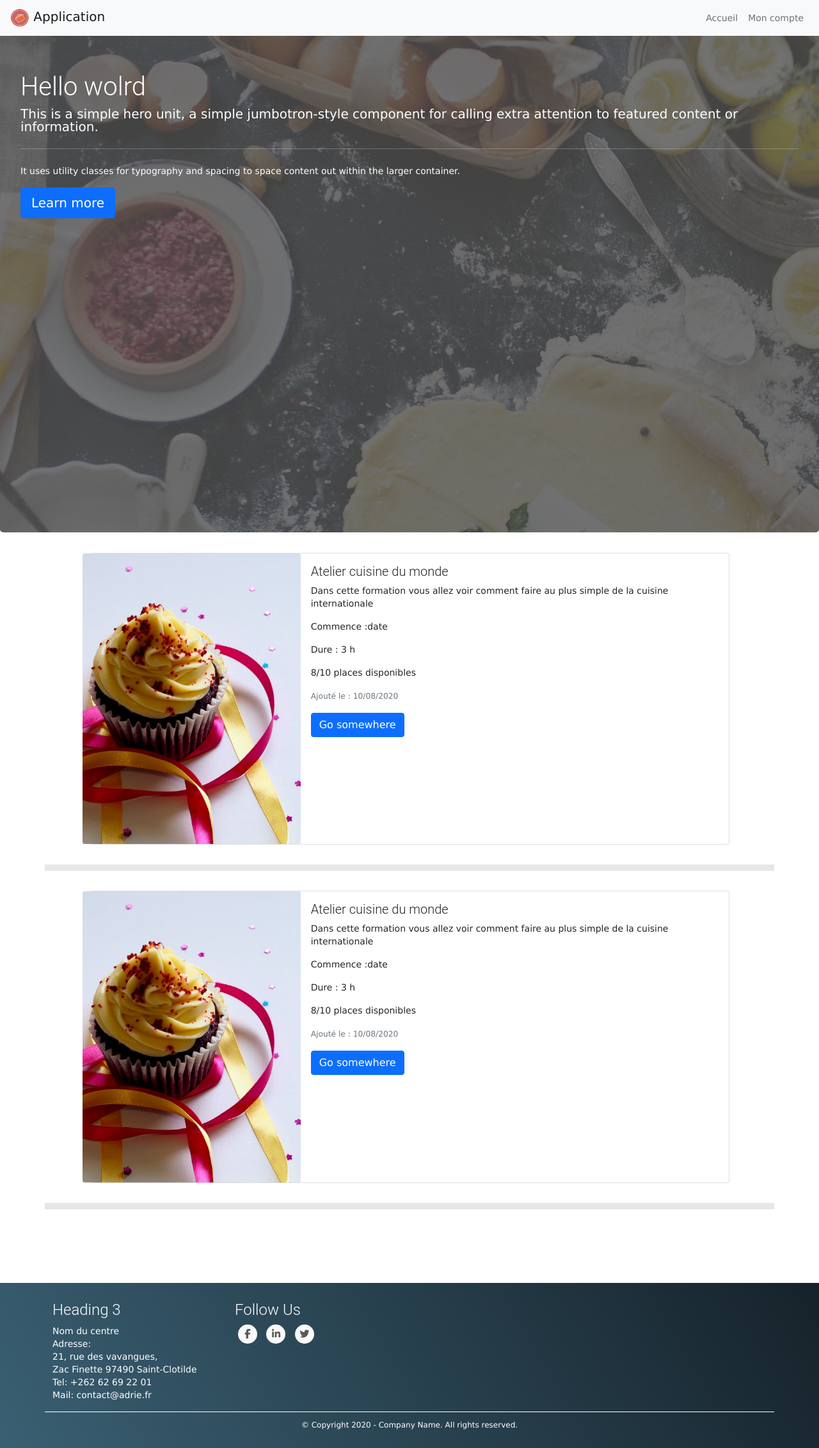
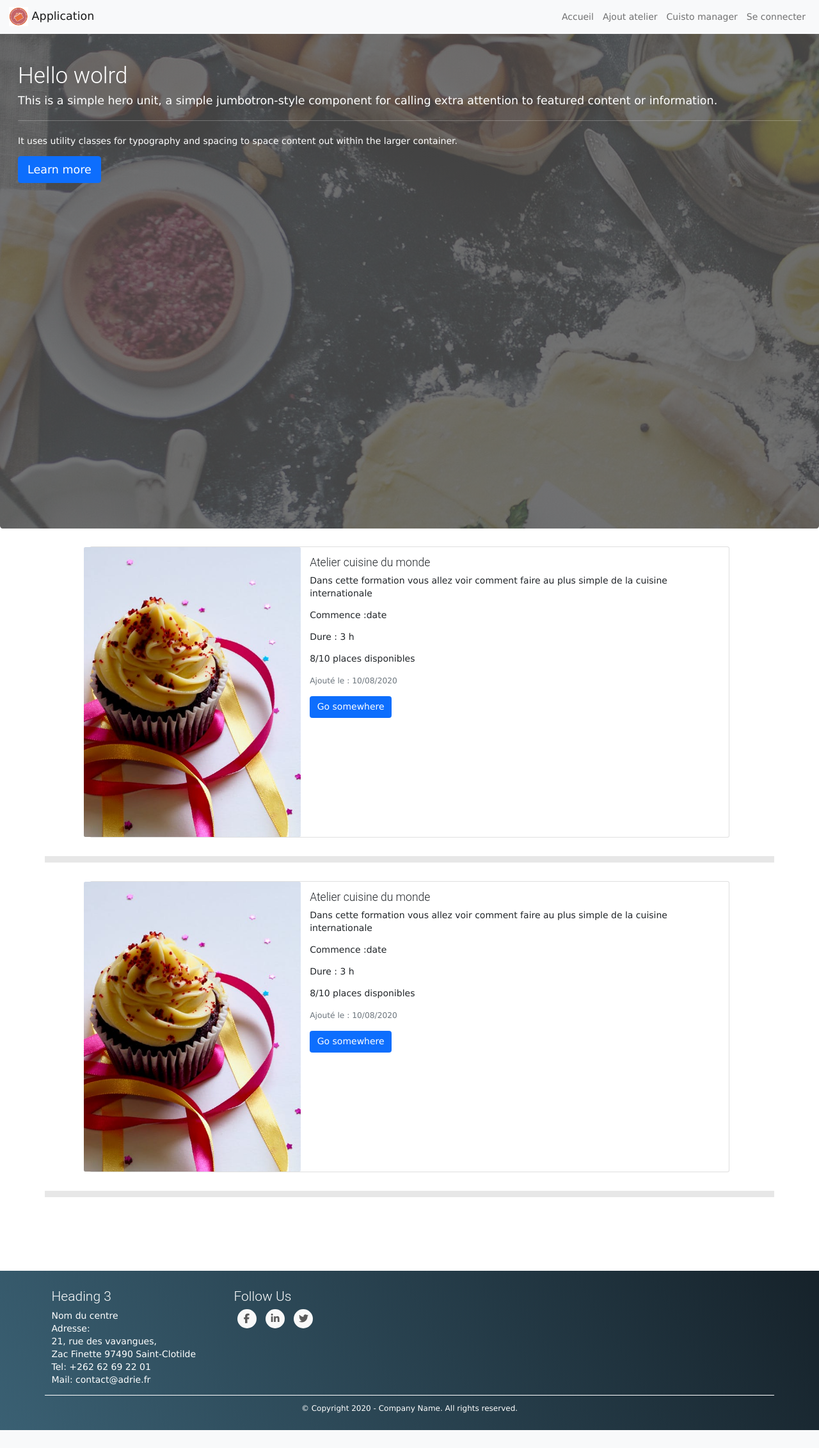
Before and after one commit to nmd974/cuisine-forms-974, a PHP site: page /src/pages/home.php in a window 1280 px wide. Shown: the whole page at 64% size. After the commit the page ends 2235 px from the top, so only its background shows below. Run offline with PHP 8.4, Linux system fonts and the light colour scheme; some libraries are stand-ins or nearby versions; grey boxes are pictures that could not be loaded.

Commit message:
modification du dossier

```diff
--- a/data/ateliers.json
+++ b/data/ateliers.json
@@ -11,6 +11,7 @@
         "participants": ["id user1", "id user 2"],
         "prix":120,
         "image":"gateau1.jpeg",
+        "proprietaire":2,
         "etat_ajout" : "Ajouté le :",
         "etat_atelier":"desactive"
     },
--- a/src/includes/ateliersCrees.php
+++ b/src/includes/ateliersCrees.php
@@ -1,5 +1,5 @@
 <div class="container-fluid mt-5">
-    <h2 class="text-center align-middle mb-5 font-weight-bold">Liste des ateliers</h2>
+    <h2 class="text-center align-middle mb-5 font-weight-bold mt-5">Liste des ateliers</h2>
     <div class="table-responsive">
     <table class="table">
         <thead>
@@ -51,5 +51,4 @@
         </tbody>
     </table>
     </div>
-        <p class="text-center align-middle mb-5 font-weight-bold"> Vous n'avez pas d'enchères enregistrées</p>
 </div>
--- a/src/includes/header.php
+++ b/src/includes/header.php
@@ -35,15 +35,21 @@
     <!-- CSS -->
     <link rel="stylesheet" href="../styles/style.css">
     <script src="https://use.fontawesome.com/c18e5332f2.js"></script>
-
+    <title>
+        <?php if($title){
+            echo $title;
+        }else{
+            echo "Ateliers cuisine";
+        }?>
+    </title>
 
   </head>
 
 
 <header>
   <!-- Fixed navbar -->
-  <nav class="navbar navbar-expand-lg navbar-light bg-light fixed-top">
-  <a class="navbar-brand" href="../pages/homes.php">
+  <nav class="navbar navbar-expand-lg navbar-light bg-light fixed-top mb-5">
+  <a class="navbar-brand" href="../pages/home.php">
     <img src="../../images/logo.png" width="30" height="30" alt="">
   Application</a>
   <button class="navbar-toggler" type="button" data-toggle="collapse" data-target="#navbarSupportedContent" aria-controls="navbarSupportedContent" aria-expanded="false" aria-label="Toggle navigation">
@@ -56,10 +62,16 @@
 
     <ul class="navbar-nav my-2 my-lg-0">
       <li class="nav-item">
-        <a class="nav-link" href="../pages/homes.php">Accueil</a>
+        <a class="nav-link" href="../pages/home.php">Accueil</a>
       </li>
       <li class="nav-item">
-        <a class="nav-link" href="../pages/ajoutAtelier.php">Mon compte</a>
+        <a class="nav-link" href="../pages/ajoutAtelier.php">Ajout atelier</a>
+      </li>
+      <li class="nav-item">
+        <a class="nav-link" href="../pages/cuistoManager.php">Cuisto manager</a>
+      </li>
+      <li class="nav-item">
+        <a class="nav-link" href="../pages/authentification.php">Se connecter</a>
       </li>
     </ul>
     </div>
--- a/src/styles/style.css
+++ b/src/styles/style.css
@@ -1,12 +1,8 @@
-/*initialisation html-body*/
 
-*{
-    box-sizing: border-box;
-}
-
-body {
+html, body {
     margin: 0;
     padding: 0;
+    height: 100%;
     font-family: Verdana, Geneva, sans-serif; font-size: 14px; font-style: normal; font-variant: normal; font-weight: 400; line-height: 20px;
 }
 
```
Also changed, not shown: src/pages/cuistoManager.php (+7 -0 lines), src/pages/auth.php (deleted), src/pages/authentification.php (renamed from src/pages/loging.php).
